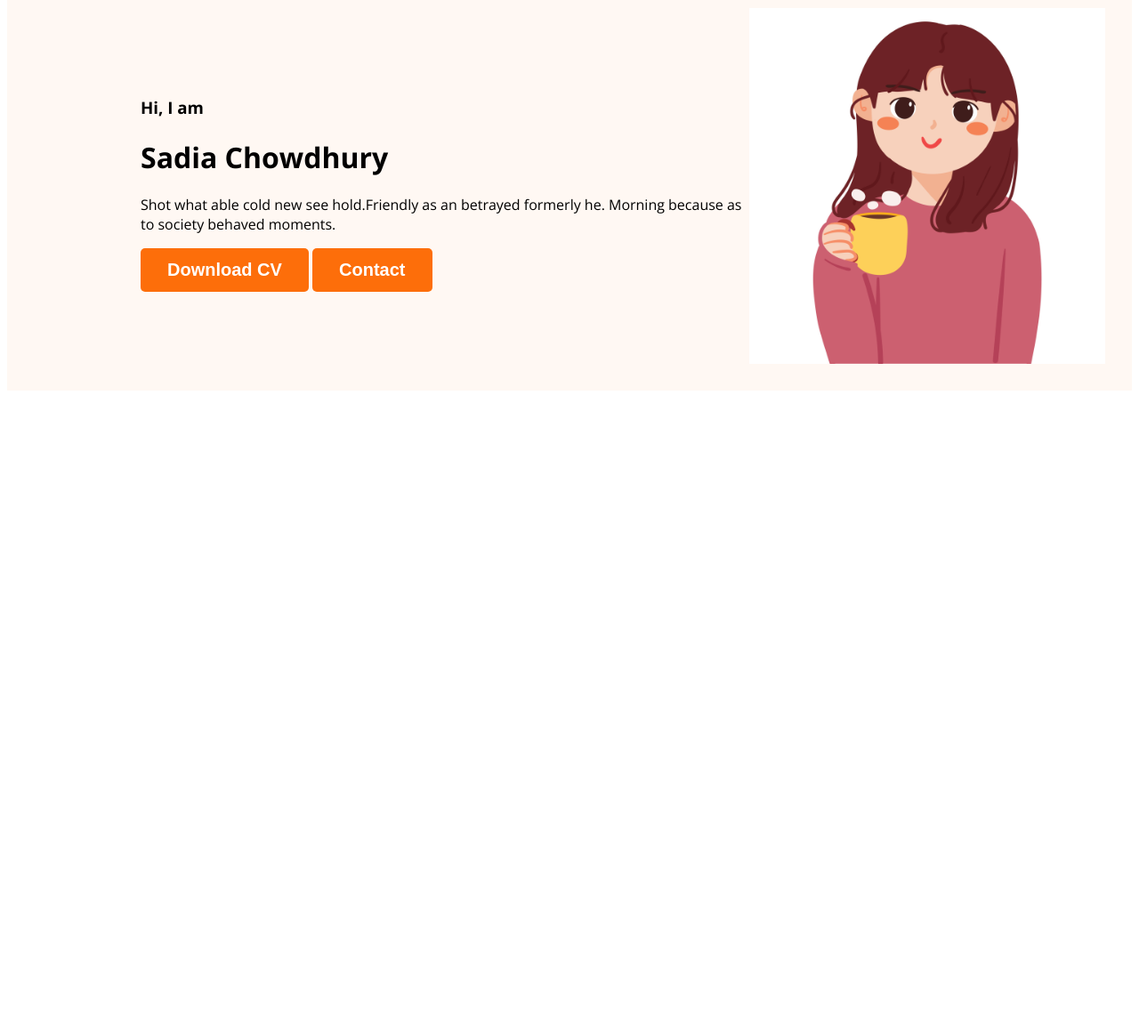
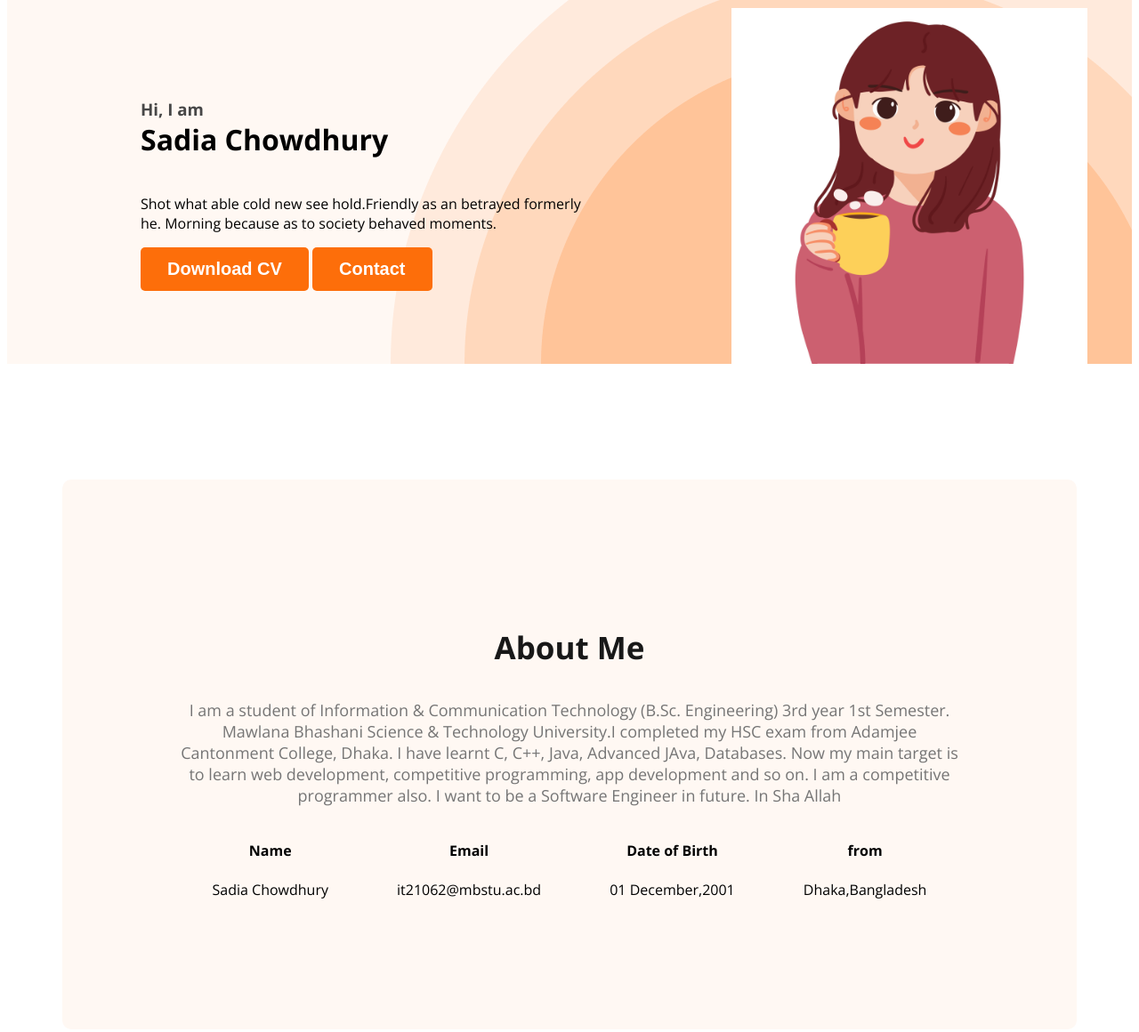
Before and after one commit to SadiaIT21062/FirstPortfolio, a plain HTML site: page index.html in a window 1280 px wide. Shown: the part 200-1360 px from the top of the page at 89% size. Before the commit the page ends 800 px from the top, so only its background shows below. Drawn offline with nearby package versions, Linux system fonts and the light colour scheme.

Commit message:
about section

```diff
--- a/index.html
+++ b/index.html
@@ -24,9 +24,9 @@
         </ul>
        </nav>
        <div class="banner">
-          <div>
+          <div class="banner-content">
              <h3 class="banner-greeting">Hi, I am</h3>
-             <h1>Sadia Chowdhury</h1>
+             <h1 class="banner-title">Sadia Chowdhury</h1>
              <p>Shot what able cold new see hold.Friendly as an betrayed formerly he. Morning because as to society behaved moments.</p>
              <button class="btn-primary">Download CV</button>
              <button class="btn-primary">Contact</button>
@@ -35,6 +35,28 @@
        </div>
     </header>
     <main>
+         <section class="about">
+              <h3 class="section-title">About Me</h3>
+                   <p class="section-description">I am a student of Information & Communication Technology (B.Sc. Engineering) 3rd year 1st Semester. Mawlana Bhashani Science & Technology University.I completed my HSC exam from Adamjee Cantonment College, Dhaka. I have learnt C, C++, Java, Advanced JAva, Databases. Now my main target is to learn web development, competitive programming, app development and so on. I am a competitive programmer also. I want to be a Software Engineer in future. In Sha Allah</p>
+                   <div class="about-info-container">
+                      <div class="about-info">
+                        <h4 class="info-title">Name</h4>
+                        <p class="info-description">Sadia Chowdhury</p>
+                      </div>
+                      <div class="about-info">
+                        <h4 class="info-title">Email</h4>
+                        <p class="info-description">it21062@mbstu.ac.bd</p>
+                      </div>
+                      <div class="about-info">
+                        <h4 class="info-title">Date of Birth</h4>
+                        <p class="info-description">01 December,2001</p>
+                      </div>
+                      <div class="about-info">
+                        <h4 class="info-title">from</h4>
+                        <p class="info-description">Dhaka,Bangladesh</p>
+                      </div>
+                   </div>
+         </section>
 
     </main>
     <footer>
--- a/portfolio.css
+++ b/portfolio.css
@@ -45,9 +45,58 @@ nav a{
 /* header related styles */
 .header{
     background-color: #FFF8F3;
+    background-image: url('../images/header_bg.png');
+    background-repeat: no-repeat;
+    background-position: bottom right;
 }
 .banner{
-    padding: 50px 30px 30px 150px;
+    padding: 50px 50px 0px 150px;
     display: flex;
     align-items: center;
+    justify-content: space-between;
 }
+.banner-greeting{
+    color: #474747;
+    margin-bottom: 0px;
+
+}
+.banner-title{
+    margin-top: 0px;
+    margin-bottom: 40px;
+}
+.banner-content{
+    max-width:500px;
+}
+
+/* main section styles */
+main{
+    max-width:1140px;
+    margin:0px auto;
+}
+
+/* about section styles */
+.about{
+    padding:130px;
+    border-radius: 10px;
+    background-color:#FFF8F3;
+    margin:130px 0px;
+}
+.section-title{
+    color: var(--Dark-01, #181818);
+text-align: center;
+font-size: 35px;
+font-weight: 700;
+}
+.section-description{
+    color: #757575;
+text-align: center;
+font-size: 18px;
+font-weight: 400;
+}
+.about-info-container{
+    display:flex;
+    justify-content:space-around;
+}
+.about-info{
+    text-align:center;
+}
```
